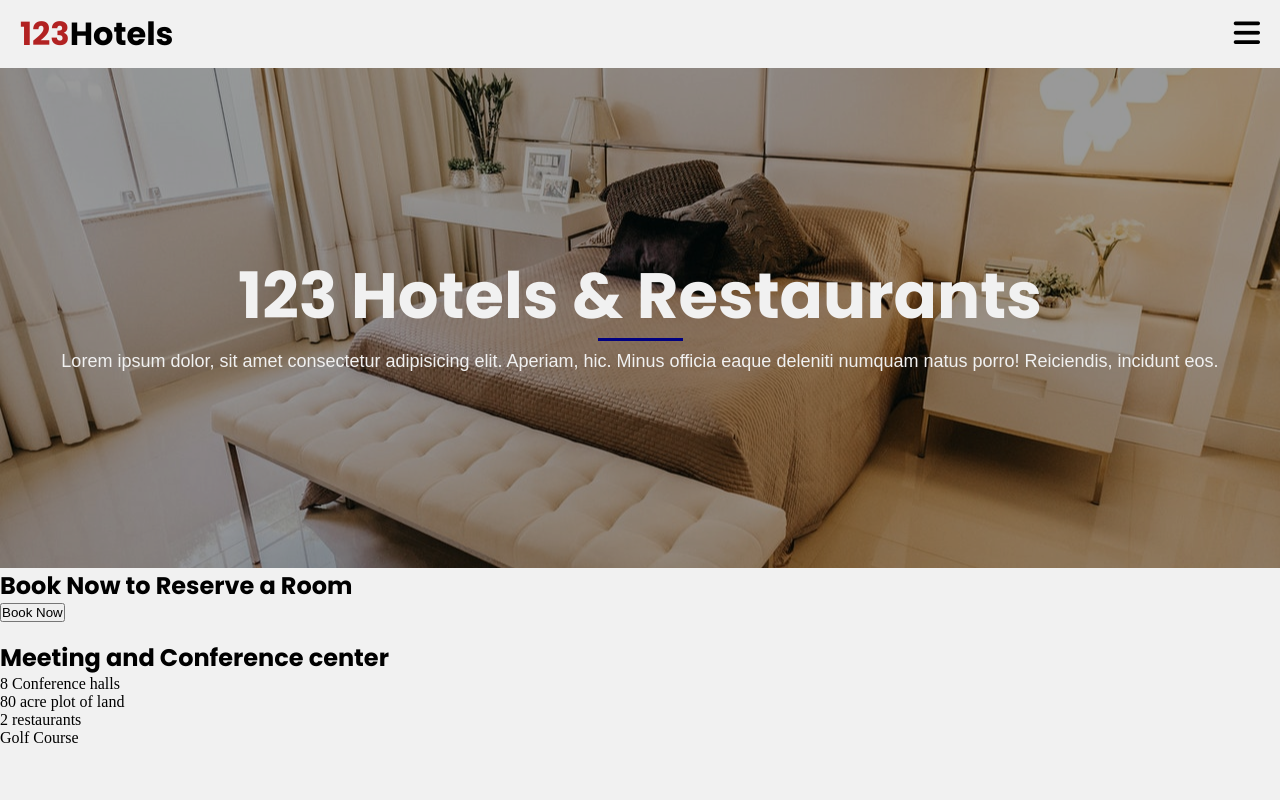
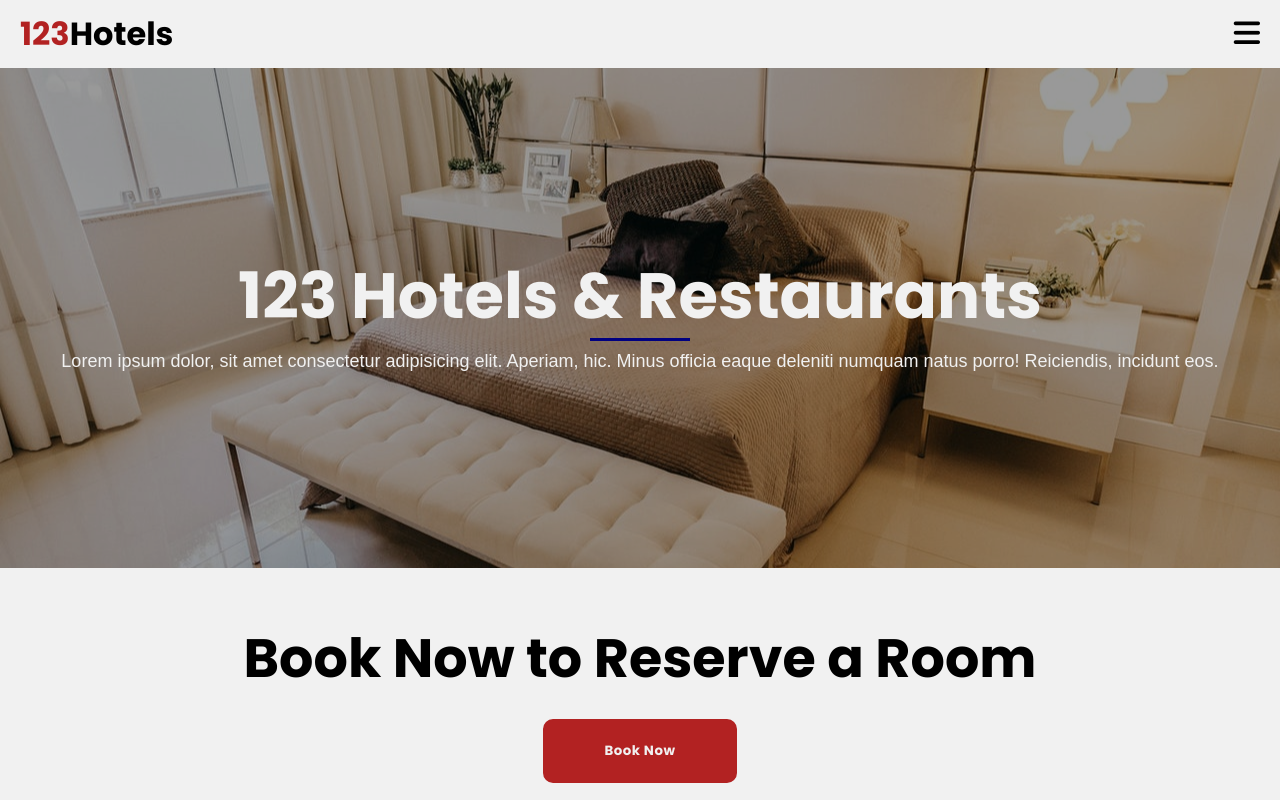
Before and after one commit to DannyKinaro/hotel-website, a plain HTML site: page index.html in a window 1280 px wide. Shown: the top 800 px of the page. Drawn offline with Linux system fonts and the light colour scheme.

Commit message:
style Book Now and Conference section

```diff
--- a/style.css
+++ b/style.css
@@ -10,6 +10,12 @@
     padding:0;
     box-sizing:border-box;
 }
+
+img{
+    max-width: 100%;
+
+}
+
 ul{
     list-style-type: none;
 }
@@ -41,7 +47,7 @@ button{
     margin-top: 10px;
     margin-bottom: 10px;
     height: 3px;
-    width: 85px;
+    width: 100px;
 
 }
 
@@ -105,6 +111,53 @@ header{
     margin: 0;
 }
 
+/* BOOK NOW SECTION */
+.book-now{
+    padding: 50px 20px;
+    text-align:center;
+}
+
+.book-now h2{
+    margin-bottom: 20px;
+}
+
+.book-now .btn{
+    background-color: var(--secondary-color);
+    padding: 20px;
+    border: 2px solid var(--secondary-color);
+    border-radius: 10px;
+    font-family: Poppins;
+    color: #f1f1f1;
+    font-weight: 600;
+    letter-spacing: 0.5px;
+}
+
+.book-now .btn:hover{
+    background-color: transparent;
+    color: var(--secondary-color);
+    transition: 500ms ease-in-out;
+    cursor: pointer;
+}
+
+/* CONFERENCE CENTER */
+
+.conference-center{
+    padding: 0 0 50px 0;
+
+}
+
+.conference-center .conference-center-description{
+    padding: 10px 20px 0;
+    font-weight: 100;
+}
+conference-center .conference-center-description{
+    margin-bottom: 10px;
+
+}
+conference-center .conference-center-description ul li{
+    margin: 5px 0;
+}
+
 @media (min-width:640px){
     .showcase .overlay h1{
         font-size:36px;
@@ -112,11 +165,20 @@ header{
 }
 @media(min-width: 768px){
     .showcase .overlay h1{
-        font-size: 48px;
+        font-size: 38px;
     }
     .showcase .overlay p{
         font-size: 17px;
     }
+
+    .book-now{
+        font-size: 36px;
+    }
+
+    .book-now .btn{
+        padding: 20px 60px
+    }
+
 }
 
 @media (min-width: 1024px){
@@ -126,4 +188,16 @@ header{
     .showcase .overlay p{
         font-size: 18px;
     }
+    .conference-center{
+        max-width: 1000px;
+        margin: auto;
+    }.conference-center .conference-center-description{
+        font-size: 18px;
+    }
+
+    .conference-center h2{
+        font-size: 40px;
+    }
+
+
 }
```
